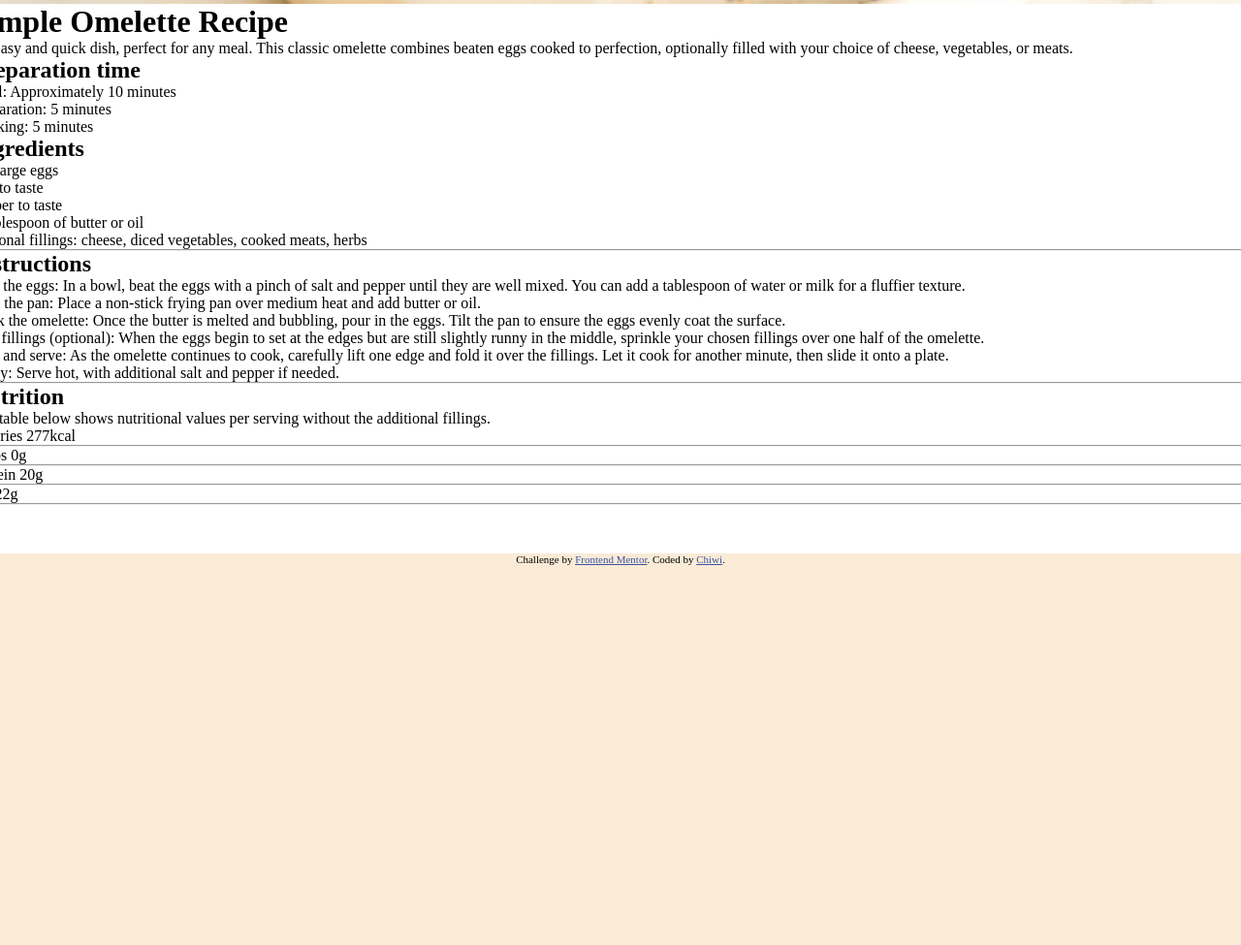
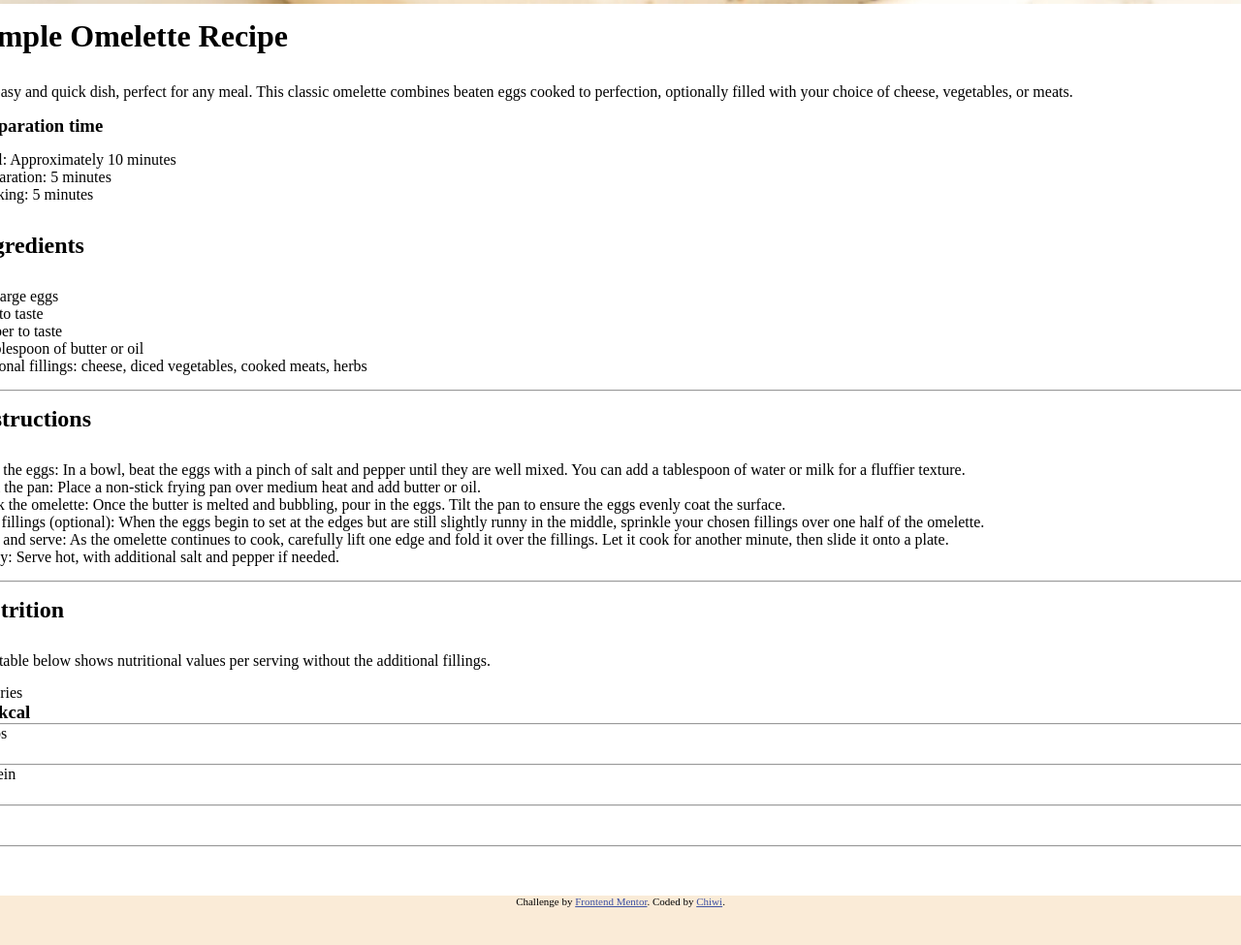
Before and after one commit to Chiwiee/recipe-page-main, a plain HTML site: page index.html in a window 1280 px wide. Shown: the part 759-1734 px from the top of the page at 97% size. Before the commit the page ends 1442 px from the top, so only its background shows below. Drawn offline with Linux system fonts and the light colour scheme.

Commit message:
Add nutrition container and modify

```diff
--- a/index.html
+++ b/index.html
@@ -35,7 +35,7 @@
         choice of cheese, vegetables, or meats.
       </p>
       <div class="prep-time">
-        <h2>Preparation time</h2>
+        <h3>Preparation time</h3>
         <ul>
           <li>Total: Approximately 10 minutes</li>
           <li>Preparation: 5 minutes</li>
@@ -91,14 +91,20 @@
         additional fillings.
       </p>
 
-      Calories 277kcal
-      <hr />
-      Carbs 0g
-      <hr />
-      Protein 20g
-      <hr />
-      Fat 22g
-      <hr />
+      <div class="table">
+        <span>Calories</span>
+        <h3>277kcal</h3>
+        <hr />
+        <span>Carbs</span>
+        <h3>0g</h3>
+        <hr />
+        <span>Protein</span>
+        <h3>20g</h3>
+        <hr />
+        <span>Fat</span>
+        <h3>22g</h3>
+        <hr />
+      </div>
     </div>
 
     <div class="attribution">
--- a/style.css
+++ b/style.css
@@ -24,3 +24,10 @@ body {
 img {
   border-radius: 20px;
 }
+h1,
+h2,
+p,
+ul,
+ol {
+  margin: 15px 0px;
+}
```
